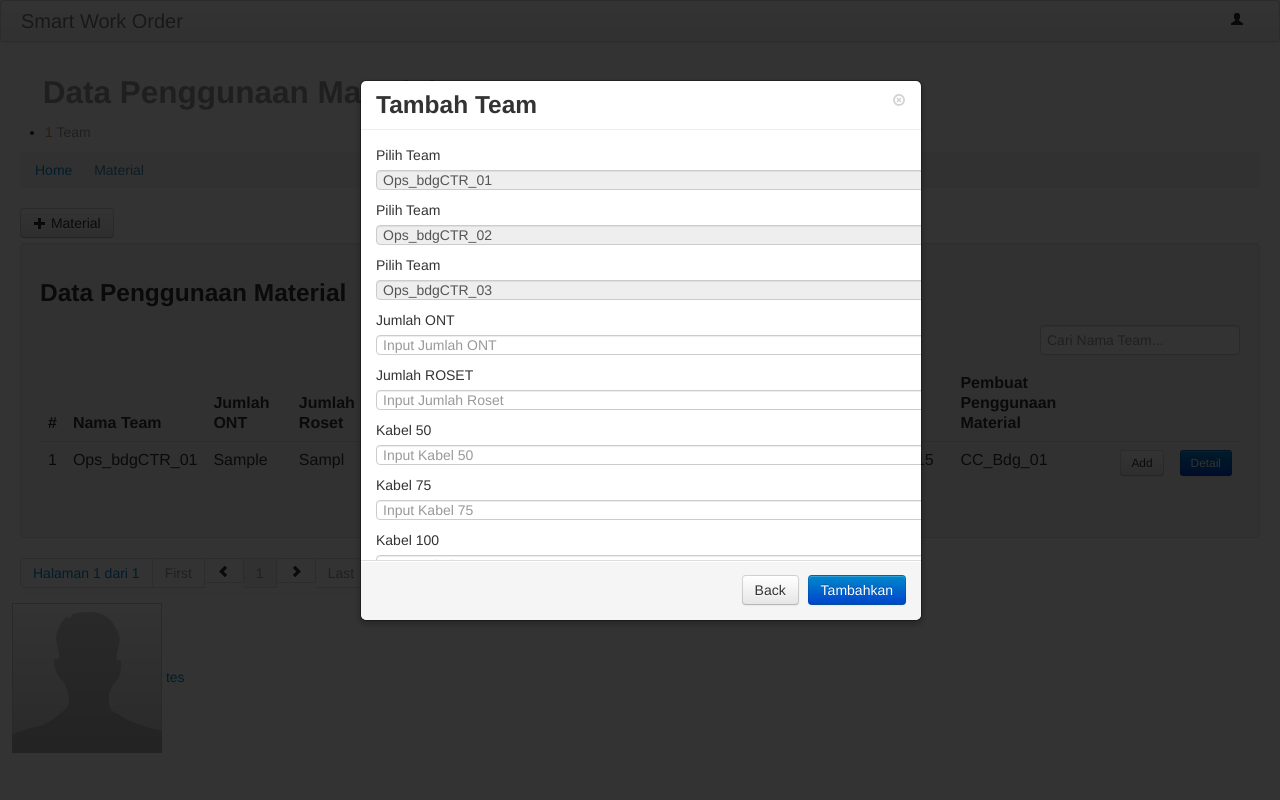
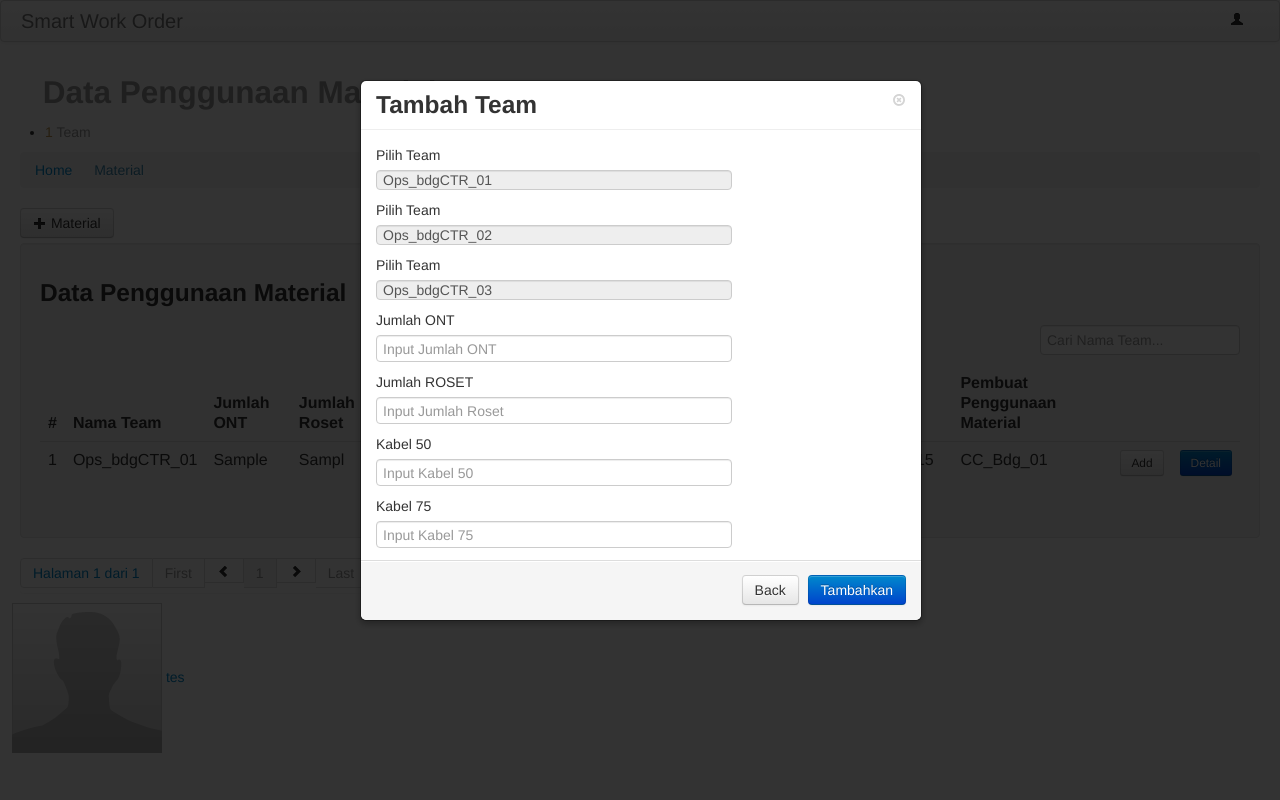
Before and after one commit to qushay/swo, a PHP site: page /Kuta_Admin/material/tampil_pmaterial.php in a window 1280 px wide, after a click on "Material". Run offline with PHP 8.4, Linux system fonts and the light colour scheme; a user stored in the database is signed in; data comes from the database, SQL or seed files in the repository; tables that the repository leaves empty hold one stand-in row (values such as "Sample post"); data that the repository does not hold is empty; some libraries are stand-ins or nearby versions.

Commit message:
akun/sub_teamuser.php, akun/tampil_user.php, akun/team_user.php, material/sub_tampil_pmaterial.php, material/tampil_pmaterial.php

```diff
--- a/akun/sub_team_user.php
+++ b/akun/sub_team_user.php
@@ -44,9 +44,9 @@
 										}
 
 										if($pilihnama == ""){
-											$data = mysql_query("SELECT * FROM team");
+											$data = mysql_query("SELECT * FROM team WHERE isactive=1");
 										}else{
-											$data = mysql_query("SELECT * from team where nama_team like '%$pilihnama%';");
+											$data = mysql_query("SELECT * from team WHERE isactive=1 AND nama_team like '%$pilihnama%';");
 										}
 
 										if($jumlah_baris!=""){
--- a/material/sub_tampil_pmaterial.php
+++ b/material/sub_tampil_pmaterial.php
@@ -34,7 +34,7 @@
 
 
 									<?php
-										include("connect.php");
+										include("../connect.php");
 										$i=1;
  										$pilihnama=$_GET['pilihnama'];
 
--- a/material/tampil_pmaterial.php
+++ b/material/tampil_pmaterial.php
@@ -360,7 +360,7 @@
 
 								if($hak=="super"){
 									echo "<label>Pilih Team</label>";
-									echo "<select class='cselect span8' style='width:200px; z-index=-1' data-placeholder='Select category...' name='id_team' id='id_team'>";
+									echo "<select class='cselect span4' style='width:200px; z-index=-1' data-placeholder='Select category...' name='id_team' id='id_team'>";
 									echo "<option />";
 
 									$get_nama_team = mysql_query("select id_team,nama_team from team;");
@@ -375,35 +375,35 @@
 									$get_nama_team = mysql_query("select nama_team from team where id_sto='$id_sto';");
 									while($rows=mysql_fetch_array($get_nama_team)){
 										echo "<label>Pilih Team</label>";
-										echo "<input type='text' class='span8'  value='$rows[nama_team]' name='id_team' id='id_team' readonly/>";
+										echo "<input type='text' class='span4'  value='$rows[nama_team]' name='id_team' id='id_team' readonly/>";
 									}
 								}
 
 							?>
 
 						<label>Jumlah ONT</label>
-						<input type="text" class="span8" placeholder="Input Jumlah ONT" name="jml_ont" id="jml_ont"/>
+						<input type="text" class="span4" placeholder="Input Jumlah ONT" name="jml_ont" id="jml_ont" style="height:27"/>
 
 						<!-- <label>Serial Number ONT</label>
 						<input type="text" class="span8" placeholder="Input Serial Number ONT" name="sn_ont" id="sn_ont"/> -->
 
 						<label>Jumlah ROSET</label>
-						<input type="text" class="span8" placeholder="Input Jumlah Roset" name="jml_roset" id="jml_roset"/>
+						<input type="text" class="span4" placeholder="Input Jumlah Roset" name="jml_roset" id="jml_roset" style="height:27"/>
 
 						<label>Kabel 50</label>
-						<input type="text" class="span8" placeholder="Input Kabel 50" name="kabel_50" id="kabel_50"/>
+						<input type="text" class="span4" placeholder="Input Kabel 50" name="kabel_50" id="kabel_50" style="height:27"/>
 
 						<label>Kabel 75</label>
-						<input type="text" class="span8" placeholder="Input Kabel 75" name="kabel_75" id="kabel_75"/>
+						<input type="text" class="span4" placeholder="Input Kabel 75" name="kabel_75" id="kabel_75" style="height:27"/>
 
 						<label>Kabel 100</label>
-						<input type="text" class="span8" placeholder="Input Kabel 100" name="kabel_100" id="kabel_100"/>
+						<input type="text" class="span4" placeholder="Input Kabel 100" name="kabel_100" id="kabel_100" style="height:27"/>
 
 						<label>Jumlah Duct</label>
-						<input type="text" class="span8" placeholder="Input Jumlah Duct" name="jml_duct" id="jml_duct"/>
+						<input type="text" class="span4" placeholder="Input Jumlah Duct" name="jml_duct" id="jml_duct" style="height:27"/>
 
 						<label>Jumlah Flexible Pipe</label>
-						<input type="text" class="span8" placeholder="Input Flexible Pipe" name="jml_flex_pipe" id="jml_flex_pipe" />
+						<input type="text" class="span4" placeholder="Input Flexible Pipe" name="jml_flex_pipe" id="jml_flex_pipe" style="height:27"/>
 						<!--
 						<label>Tanggal Ambil</label>
 						<input type="text" class="datePicker" value="07-07-2013" data-date-format="dd-mm-yyyy" placeholder="Input Tanggal Ambil" name="tgl_ambil" id="tgl_ambil"/>
@@ -439,33 +439,33 @@
 					<fieldset>
 
 						<label>Id Team</label>
-						<input type="text" class="required" placeholder="Input Id Team" name="id_team2" id="id_team2" readonly/>
+						<input type="text" class="required" placeholder="Input Id Team" name="id_team2" id="id_team2" style="height:27" readonly/>
 
 
 						<label>Jumlah ONT</label>
-						<input type="text" class="span8" placeholder="Input Jumlah ONT" name="jml_ont2" id="jml_ont2"/>
+						<input type="text" class="span4" placeholder="Input Jumlah ONT" name="jml_ont2" id="jml_ont2" style="height:27"/>
 
 						<!-- <label>Serial Number ONT</label>
 						<input type="text" class="span8" placeholder="Input Serial Number ONT" name="sn_ont2" id="sn_ont2"/> -->
 
 						<label>Jumlah ROSET</label>
-						<input type="text" class="span8" placeholder="Input Jumlah Roset" name="jml_roset2" id="jml_roset2"/>
+						<input type="text" class="span4" placeholder="Input Jumlah Roset" name="jml_roset2" id="jml_roset2" style="height:27"/>
 
 						<label>Kabel 50</label>
-						<input type="text" class="span8" placeholder="Input Kabel 50" name="kabel_502" id="kabel_502"/>
+						<input type="text" class="span4" placeholder="Input Kabel 50" name="kabel_502" id="kabel_502" style="height:27"/>
 
 						<label>Kabel 75</label>
-						<input type="text" class="span8" placeholder="Input Kabel 75" name="kabel_752" id="kabel_752"/>
+						<input type="text" class="span4" placeholder="Input Kabel 75" name="kabel_752" id="kabel_752" style="height:27"/>
 
 						<label>Kabel 100</label>
-						<input type="text" class="span8" placeholder="Input Kabel 100" name="kabel_1002" id="kabel_1002"/>
+						<input type="text" class="span4" placeholder="Input Kabel 100" name="kabel_1002" id="kabel_1002" style="height:27"/>
 
 
 						<label>Jumlah Duct</label>
-						<input type="text" class="span8" placeholder="Input Jumlah Duct" name="jml_duct2" id="jml_duct2"/>
+						<input type="text" class="span4" placeholder="Input Jumlah Duct" name="jml_duct2" id="jml_duct2" style="height:27"/>
 
 						<label>Jumlah Flexible Pipe</label>
-						<input type="text" class="span8" placeholder="Input Flexible Pipe" name="jml_flex_pipe2" id="jml_flex_pipe2" />
+						<input type="text" class="span4" placeholder="Input Flexible Pipe" name="jml_flex_pipe2" id="jml_flex_pipe2" style="height:27"/>
 
 						<!--<label>Tanggal Ambil</label>
 						<input type="text" class="datePicker" value="07-07-2013" data-date-format="dd-mm-yyyy" placeholder="Input Tanggal Ambil" name="tgl_ambil2" id="tgl_ambil2"/> -->
```
Also changed, not shown: akun/tampil_user.php (+13 -14 lines), akun/team_user.php (+15 -2 lines).
